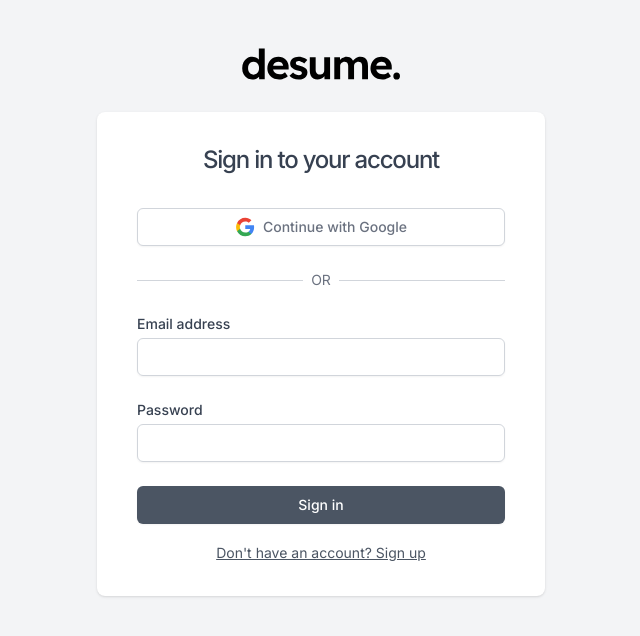
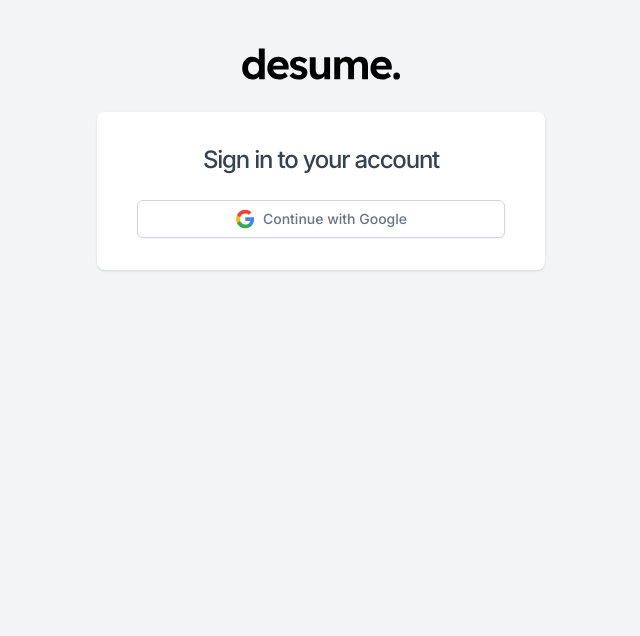
Before and after one commit to ruskakimov/sdg-hub-gdsc, a React (Create React App) app: page /sign-in in a window 1280 px wide. Shown: the top 636 px of the page, without its empty margins (319-959 px from the left). Built offline with nearby package versions, Linux system fonts and the light colour scheme.

Commit message:
Modified Button Layout

```diff
--- a/src/pages/login/LoginPage.tsx
+++ b/src/pages/login/LoginPage.tsx
@@ -1,12 +1,10 @@
 import SecondaryButton from "../../common/components/SecondaryButton";
-import LoginForm from "./LoginForm";
-import SignupForm from "./SignupForm";
 
 import logo from "../../assets/images/logo.svg";
 import googleLogo from "../../assets/images/google-logo.svg";
 import { useSignInWithGoogle } from "react-firebase-hooks/auth";
 import { firebaseAuth } from "../../api/firebase-setup";
-import { Link, useLocation, useNavigate } from "react-router-dom";
+import { useLocation, useNavigate } from "react-router-dom";
 
 const LoginPage: React.FC<{ isSignup?: boolean }> = ({ isSignup = false }) => {
   const [signInWithGoogle, user, googleLoading, googleError] =
@@ -25,7 +23,7 @@
 
         <div className="mt-8 sm:mx-auto sm:w-full sm:max-w-md">
           <div className="bg-white py-8 px-4 shadow sm:rounded-lg sm:px-10">
-            <h2 className="mb-8 text-center text-2xl font-medium tracking-tighter text-gray-700">
+            <h2 className="mb-6 text-center text-2xl font-medium tracking-tighter text-gray-700">
               {isSignup ? "Create a new account" : "Sign in to your account"}
             </h2>
 
@@ -38,26 +36,6 @@
               label="Continue with Google"
               onClick={() => signInWithGoogle().then(onLoggedIn)}
             />
-
-            <OrSeparator />
-
-            {isSignup ? (
-              <SignupForm onSuccess={onLoggedIn} />
-            ) : (
-              <LoginForm onSuccess={onLoggedIn} />
-            )}
-
-            <div className="mt-4 text-center">
-              {isSignup ? (
-                <Link to="/sign-in" className="text-sm text-gray-600 underline">
-                  Have an account? Sign in
-                </Link>
-              ) : (
-                <Link to="/sign-up" className="text-sm text-gray-600 underline">
-                  Don't have an account? Sign up
-                </Link>
-              )}
-            </div>
           </div>
         </div>
       </div>
@@ -65,18 +43,6 @@
   );
 };
 
-const OrSeparator: React.FC = () => {
-  return (
-    <div className="my-6 relative">
-      <div className="absolute inset-0 flex items-center">
-        <div className="w-full border-t border-gray-300" />
-      </div>
-      <div className="relative flex justify-center text-sm">
-        <span className="bg-white px-2 text-gray-500">OR</span>
-      </div>
-    </div>
-  );
-};
 
 const SocialButton: React.FC<{
   icon: string;
```
